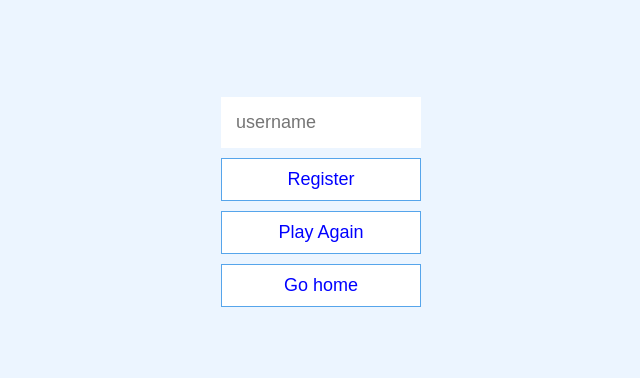
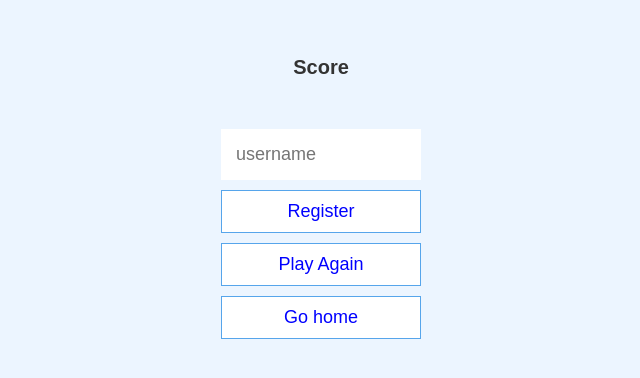
Before and after one commit to Benemox/sep2020, a plain HTML site: page proyectos-quiz/end.html in a window 1280 px wide. Shown: the part 198-576 px from the top of the page, without its empty margins (319-959 px from the left). Drawn offline with Linux system fonts and the light colour scheme.

Commit message:
Add files via upload

```diff
--- a/proyectos-quiz/end.html
+++ b/proyectos-quiz/end.html
@@ -10,13 +10,14 @@
 <body>
     <div class="container">
         <div id="end" class="flex-center flex-column">
-            <h1 id="finalScore">0</h1>
-            <form action="">
-                <input type="text" name="username" id="username"placeholder="username" >
-                <button type="submit"class="btn disabled" id="saveScoreBtn" >Register</button>
+            <h1 class="white">Score</h1>
+            <h2 class="white" id="finalScore">0</h2>
+            <form action="" id="saveScoreBtn">
+                <input type="text" name="username" id="username"placeholder="username" class="choice-prefix">
+                <button type="submit"class="btn disabled"  >Register</button>
             </form>
-            <a class="btn" href="/game.html">Play Again</a>
-            <a  class="btn" href="/">Go home</a>
+            <a class="btn" href="/game.html" class="choice-prefix">Play Again</a>
+            <a  class="btn" href="/" class="choice-prefix">Go home</a>
         </div>
     </div>
 </body>
```
Also changed, not shown: proyectos-quiz/highscores.html (+11 -2 lines).
